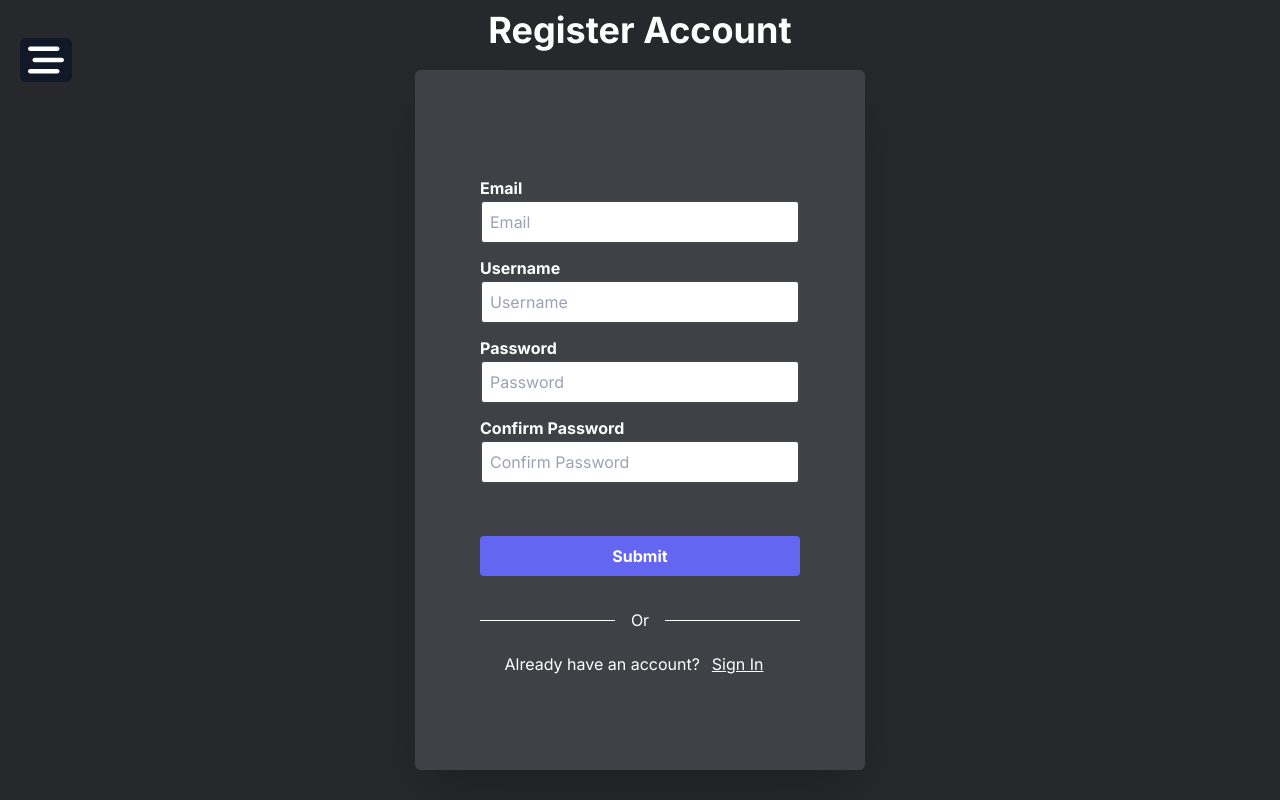
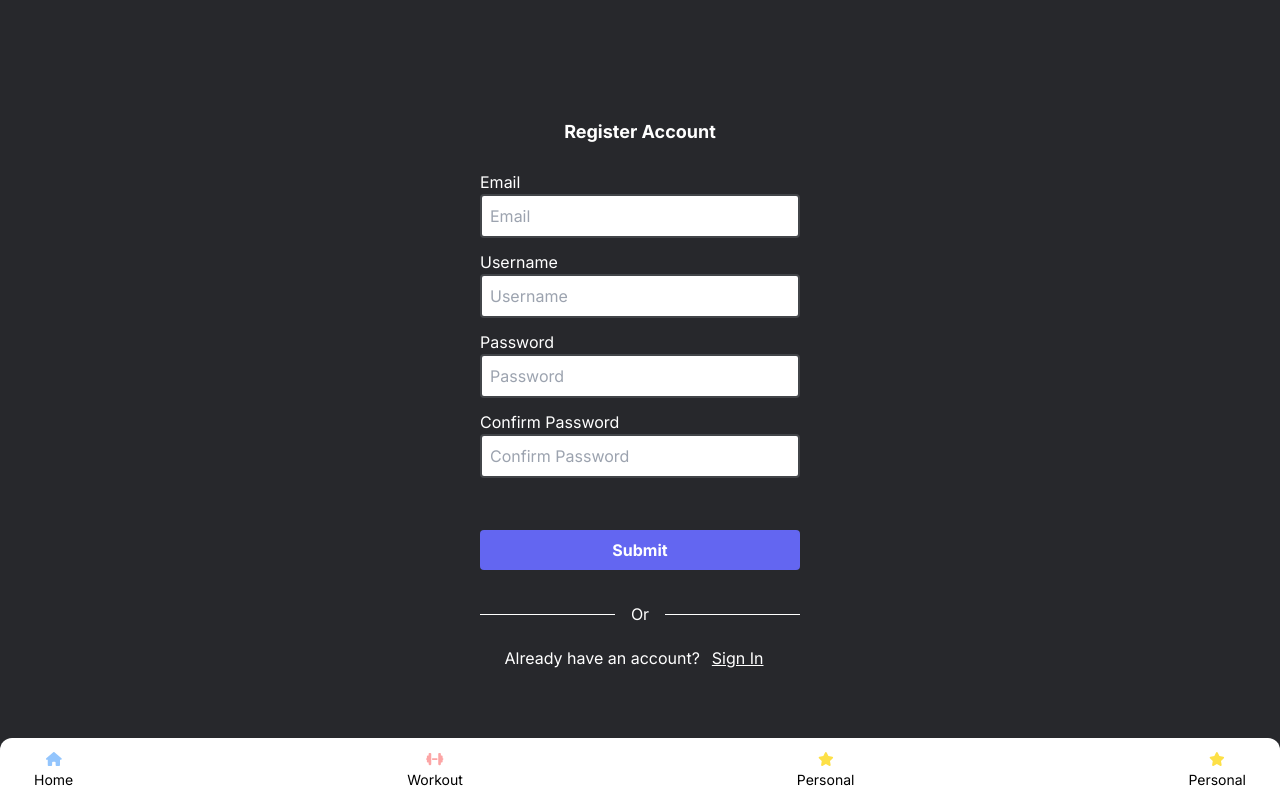
Before and after one commit to AlinMican1/workoutApp, a Next.js app: page /register in a window 1280 px wide. Built offline with nearby package versions, Linux system fonts and the light colour scheme.

Commit message:
works on workout plan page.

```diff
--- a/src/app/layout.tsx
+++ b/src/app/layout.tsx
@@ -32,7 +32,7 @@ export default function RootLayout({
 
   return (
     <html lang="en">
-      <body className={`${inter.className} bg-[#27282c] text-white`}>{children}
+      <body className={`${inter.className} bg-[#27282c] text-white `}>{children}
         {pathname === '/login' || pathname === '/register' ? <>
         </> :
         <div>
--- a/src/app/page.tsx
+++ b/src/app/page.tsx
@@ -3,15 +3,22 @@ import { getServerSession } from 'next-auth';
 import { authOptions } from "@/lib/auth";
 import  {SignOutBtn} from "@/components/atom/authButtons";
 import { DateTime } from "@/components/atom/dateTime";
+
 export default async function Home() {
   const session = await getServerSession(authOptions)
 
   return (
-    <div className="flex justify-center ">
-      <DateTime />{ }&nbsp;{session?.user.username}
+    <div >
+      <h1 className="text-lg font-bold p-3">
+
+        <DateTime />{session?.user.username}
+
+      </h1>
+
       {session?.user ? (<div>
 
       </div>) : ""}
+
     </div>
   )
 
--- /dev/null
+++ b/src/app/workout/page.tsx
@@ -0,0 +1,21 @@
+import React from 'react'
+import { faDumbbell } from '@fortawesome/free-solid-svg-icons'
+import { FontAwesomeIcon } from '@fortawesome/react-fontawesome'
+import { AddWorkoutPlan } from '@/components/molecule/addWorkoutPlan'
+export default async function WorkoutPlanPage() {
+    //const session = await getServerSession(authOptions)
+
+    return (
+        <div className=''>
+            <div className= "">
+                <h1 className='p-3 text-lg font-semibold ' >
+                    WORKOUT PLANS <FontAwesomeIcon icon={faDumbbell} className='text-white'/>
+                    <AddWorkoutPlan />
+                </h1>
+                {/* GET CARDS AND PUT THEM IN HERE AWAIT PRISMA CLIENT and verification */}
+            </div>
+
+        </div>
+
+  )
+}
--- a/src/components/atom/button.tsx
+++ b/src/components/atom/button.tsx
@@ -14,14 +14,14 @@ export const ButtonNavBar: React.FC<ButtonConfig> = ({btnText,btnColor, onclick,
 
     <button onClick={onclick}
     className= { `${btnColor}
-    + flex relative items-center w-[250px] px-3 text-[17px]
-    py-2 min-h-[32px] font-semibold rounded rounded-md
-    hover:bg-indigo-500  duration-150 hover:px-5` } {...props} >
-    <div className='w-4 h-7 mr-5'>
+    + flex relative text-[14px]
+    min-h-[32px]  rounded rounded-md flex-col
+    hover:bg-indigo-500  items-center duration-150 ` } {...props} >
+    <div className=''>
     {children}
     </div>
     <div>
-    <span className='top-[-1px] relative '>{btnText}</span>
+    <span className='text-black'>{btnText}</span>
     </div>
 
     </button>
--- a/src/components/atom/dateTime.tsx
+++ b/src/components/atom/dateTime.tsx
@@ -3,17 +3,17 @@ import React from 'react'
 import { useState,useEffect } from 'react';
 export const DateTime = () => {
     const date = new Date();
-    const [dayMessage, setDayMessage] = useState("Good Afternoon");
+    const [dayMessage, setDayMessage] = useState("Good Afternoon,");
     useEffect(() => {
         const date = new Date();
         const hour = date.getHours();
 
         if (hour >= 12 && hour < 18) {
-          setDayMessage("Good Afternoon");
+          setDayMessage("Good Afternoon,");
         } else if (hour >= 18 || hour < 6) {
-          setDayMessage("Good Evening");
+          setDayMessage("Good Evening,");
         } else {
-          setDayMessage("Good Morning");
+          setDayMessage("Good Morning,");
         }
       }, []);
     return (
--- /dev/null
+++ b/src/components/molecule/addWorkoutPlan.tsx
@@ -0,0 +1,15 @@
+import React from 'react'
+import { db } from '@/lib/db'
+import { ButtonNavBar } from '../atom/button'
+import { faPlus } from '@fortawesome/free-solid-svg-icons'
+import { FontAwesomeIcon } from '@fortawesome/react-fontawesome'
+
+export const AddWorkoutPlan = () => {
+  return (
+    <div>
+        <ButtonNavBar>
+            <FontAwesomeIcon icon={faPlus} />
+        </ButtonNavBar>
+    </div>
+  )
+}
--- a/src/components/molecule/login.tsx
+++ b/src/components/molecule/login.tsx
@@ -76,12 +76,12 @@ const onSubmit = async (e: React.FormEvent) =>{
 
 return (
     <div className='flex flex-col justify-center items-center h-screen'>
-            <h1 className='text-white text-center font-bold text-4xl'>Sign in</h1>
-            <div className='flex flex-col justify-center items-center text-white w-[450px] h-[700px] bg-[#3F4147] my-5 rounded-md shadow-2xl'>
+            <h1 className='text-white text-center font-bold text-lg'>Sign in</h1>
+            <div className='flex flex-col justify-center items-center text-white my-5 rounded-md shadow-2xl'>
                 <form onSubmit={onSubmit}>
 
                     <div className='flex flex-col mt-3 mb-1'>
-                    <label  className='text-white font-bold'>Email</label>
+                    <label  className='text-white text-semibold text-base'>Email</label>
                     <input className={`p-2 w-80 rounded border-2 border-[#424549] focus:outline-none focus:border-indigo-500 text-black ${
                         emailError ? 'border-red-500 focus:border-red-500' : '' }`}
                     name='email' autoComplete='email' placeholder='Email' value={email} type='text' onChange={(e) => setEmail(e.target.value) }/>
@@ -89,7 +89,7 @@ return (
                     </div>
 
                     <div className='flex flex-col mt-3 mb-1'>
-                    <label  className='text-white font-bold'>Password</label>
+                    <label  className='text-white text-semibold text-base'>Password</label>
                     <input className={`p-2 w-80 rounded border-2 border-[#424549] focus:outline-none focus:border-indigo-500 text-black ${
                         passwordError? 'border-red-500 focus:border-red-500' : '' }`}
                         name='password' placeholder='Password' value={password} type='password' onChange={(e) => setPassword(e.target.value) }/>
--- a/src/components/molecule/navBar.tsx
+++ b/src/components/molecule/navBar.tsx
@@ -5,51 +5,87 @@ import '../../app/globals.css'
 import { faXmark,faHome, faDumbbell , faStar, faBarsStaggered} from '@fortawesome/free-solid-svg-icons'
 import { FontAwesomeIcon } from '@fortawesome/react-fontawesome'
 import { SignOutBtn } from '../atom/authButtons'
+import Link from 'next/link'
 
 const Open = () => {
     document.querySelector('.sidebar')?.classList.toggle('left-[-300px]')
 }
 export const NavBar = () => {
   return (
-    <>
-    <span className='absolute text-white text-4xl top-10 left-5 cursor-pointer' onClick={Open}>
-            <i className='px-2 bg-gray-900 rounded-md'><FontAwesomeIcon icon={faBarsStaggered} /></i>
-        </span>
-    <div className='sidebar  fixed top top-0 bottom-0  overflow-y-scroll no-scrollbar
-    p-2 w-[300px] left-[-300px] overflow-y-auto text-center bg-gray-900'>
-
-        <div className='text-gray-100 text-xl'>
-            <div className=' p-2.5 mt-1 flex items-center  justify-between'>
-                <h1 className='font-bold text-gray-200 text-[18px] ml-3'> Tailwindbar </h1>
-                <i className='cursor-pointer  w-[20px]  mr-3 ' onClick={Open}><FontAwesomeIcon className='text-[23px] p-1 rounded-md hover:bg-red-500' icon={faXmark} /></i>
-            </div>
-            <hr className='my-2 text-gray-600' />
-        </div>
-        <div className='mt-3 flex flex-col items-center px-4 p-2.5 '>
-            <div className='mb-2'>
+    <div className='bg-white max-h-[4rem] px-6 rounded-t-xl flex fixed bottom-0 left-0 w-full'>
+        <div className='w-full'>
+            <li className='flex  p-2.5 justify-between'>
+            <Link href={'/'}>
                 <ButtonNavBar btnColor='bg-transparent' btnText = "Home">
                     <FontAwesomeIcon icon={faHome} className='text-blue-300' />
                 </ButtonNavBar>
-            </div>
-            <div className='mb-2'>
-            <ButtonNavBar btnColor='bg-transparent' btnText = "Workout Plans">
+            </Link>
+
+            <Link href={'/workout'}>
+                <ButtonNavBar btnColor='bg-transparent' btnText = "Workout">
                     <FontAwesomeIcon icon={faDumbbell} className='text-red-300'/>
                 </ButtonNavBar>
-            </div>
-            <div className='mb-2'>
-            <ButtonNavBar btnColor='bg-transparent' btnText = "Personal Bests">
+            </Link>
+
+            <Link href={'/'}>
+                <ButtonNavBar btnColor='bg-transparent' btnText = "Personal">
                     <FontAwesomeIcon icon={faStar} className='text-yellow-300' />
                 </ButtonNavBar>
+            </Link>
+            <Link href={'/'}>
+                <ButtonNavBar btnColor='bg-transparent' btnText = "Personal">
+                    <FontAwesomeIcon icon={faStar} className='text-yellow-300' />
+                </ButtonNavBar>
+            </Link>
+
+
+
+        </li>
         </div>
     </div>
-        <div className='relative bottom-[-630px]'>
-            <hr className='my-2 text-gray-600'/>
-            <div className='p-2.5 px-4'>
-                <SignOutBtn/>
-            </div>
+    // <>
+    // <span className='absolute text-white text-4xl top-10 left-5 cursor-pointer' onClick={Open}>
+    //         <i className='px-2 bg-gray-900 rounded-md'><FontAwesomeIcon icon={faBarsStaggered} /></i>
+    //     </span>
+    // <div className='sidebar  fixed top top-0 bottom-0  overflow-y-scroll no-scrollbar
+    // p-2 w-[300px] left-[-300px] overflow-y-auto text-center bg-gray-900'>
 
-        </div>
-    </div>
-    </>
+    //     <div className='text-gray-100 text-xl'>
+    //         <div className=' p-2.5 mt-1 flex items-center  justify-between'>
+    //             <h1 className='font-bold text-gray-200 text-[18px] ml-3'> Tailwindbar </h1>
+    //             <i className='cursor-pointer  w-[20px]  mr-3 ' onClick={Open}><FontAwesomeIcon className='text-[23px] p-1 rounded-md hover:bg-red-500' icon={faXmark} /></i>
+    //         </div>
+    //         <hr className='my-2 text-gray-600' />
+    //     </div>
+    //     <div className='mt-3 flex flex-col items-center px-4 p-2.5 '>
+    //         <div className='mb-2'>
+    //         <Link href={'/'}>
+    //         <ButtonNavBar btnColor='bg-transparent' btnText = "Home">
+    //             <FontAwesomeIcon icon={faHome} className='text-blue-300' />
+    //         </ButtonNavBar>
+    //         </Link>
+    //         </div>
+    //         <div className='mb-2'>
+    //         <Link href={'/workout'}>
+    //         <ButtonNavBar btnColor='bg-transparent' btnText = "Workout Plans">
+    //             <FontAwesomeIcon icon={faDumbbell} className='text-red-300'/>
+    //         </ButtonNavBar>
+    //         </Link>
+    //         </div>
+    //         <div className='mb-2'>
+    //         <ButtonNavBar btnColor='bg-transparent' btnText = "Personal Bests">
+    //             <FontAwesomeIcon icon={faStar} className='text-yellow-300' />
+    //         </ButtonNavBar>
+    //         </div>
+    //     </div>
+    //     <div className='relative'>
+    //         <hr className='my-2 text-gray-600'/>
+    //         <div className='p-2.5 px-4'>
+    //             <SignOutBtn/>
+    //         </div>
+
+    //     </div>
+    // </div>
+    // </>
   )
 }
--- a/src/components/molecule/register.tsx
+++ b/src/components/molecule/register.tsx
@@ -142,41 +142,41 @@ export default function Register(){
 
 
     return (
-        <div className='flex flex-col justify-center items-center h-screen'>
-            <h1 className='text-white text-center font-bold text-4xl'>Register Account</h1>
-            <div className='flex flex-col justify-center items-center text-white w-[450px] h-[700px] bg-[#3F4147] my-5 rounded-md shadow-2xl'>
+        <div className='flex flex-col justify-center items-center  h-screen'>
+            <h1 className='text-white text-center font-bold text-lg'>Register Account</h1>
+            <div className='flex flex-col justify-center items-center text-white my-3 rounded-md '>
                 <form onSubmit={onSubmit}>
 
                     <div className='flex flex-col mt-3 mb-1'>
-                    <label  className='text-white font-bold'>Email</label>
+                    <label  className='text-white text-semibold text-base'>Email</label>
                     <input className={`p-2 w-80 rounded border-2 border-[#424549] focus:outline-none focus:border-indigo-500 text-black ${
                         emailError ? 'border-red-500 focus:border-red-500' : '' }`}
                     name='email' autoComplete='email' placeholder='Email' value={email} type='text' onChange={(e) => setEmail(e.target.value) }/>
-                     {emailError && <span className='text-red-600 font-bold text-sm p-1'>{emailErrorMsg}</span>}
+                     {emailError && <span className='text-red-600 font-bold text-sm p-1 mt-0'>{emailErrorMsg}</span>}
                     </div>
 
                     <div className='flex flex-col mt-3 mb-1'>
-                    <label  className='text-white font-bold'>Username</label>
+                    <label  className='text-white text-semibold text-base'>Username</label>
                     <input className={`p-2 w-80 rounded border-2 border-[#424549] focus:outline-none focus:border-indigo-500 text-black ${
                         nameError? 'border-red-500 focus:border-red-500' : '' }`}
                         name='name' placeholder='Username' value={username} type='text' onChange={(e) => setName(e.target.value) }/>
-                        { nameError && <span className='text-red-600 font-bold text-sm p-1'>{nameErrorMsg}</span>}
+                        { nameError && <span className='text-red-600 font-bold text-sm p-1 mt-0'>{nameErrorMsg}</span>}
                     </div>
 
                     <div className='flex flex-col mt-3 mb-1'>
-                    <label  className='text-white font-bold'>Password</label>
+                    <label  className='text-white text-semibold text-base'>Password</label>
                     <input className={`p-2 w-80 rounded border-2 border-[#424549] focus:outline-none focus:border-indigo-500 text-black ${
                         passwordError ? 'border-red-500 focus:border-red-500' : '' }`}
                         name='password' placeholder='Password' value={password} type='password' onChange={(e) => setPassword(e.target.value) }/>
-                        { passwordError && <span className='text-red-600 font-bold text-sm p-1'>{passwordErrorMsg}</span>}
+                        { passwordError && <span className='text-red-600 font-bold text-sm p-1 mt-0'>{passwordErrorMsg}</span>}
                     </div>
 
                     <div className='flex flex-col mt-3 mb-1'>
-                    <label  className='text-white font-bold'>Confirm Password</label>
+                    <label  className='text-white text-semibold text-base'>Confirm Password</label>
                     <input className={`p-2 w-80 rounded border-2 border-[#424549] focus:outline-none focus:border-indigo-500 text-black ${
                         password2Error ? 'border-red-500 focus:border-red-500' : '' }`}
                         name='password' placeholder='Confirm Password' value={password2} type='password' onChange={(e) => setPassword2(e.target.value) }/>
-                        { password2Error && <span className='text-red-600 font-bold text-sm p-1'>{password2ErrorMsg}</span>}
+                        { password2Error && <span className='text-red-600 font-bold text-sm p-1 mt-0'>{password2ErrorMsg}</span>}
                     </div>
 
                     <div className='flex flex-col mt-5 mb-3'>
```
Also changed, not shown: 2 other files (tests, documents, lock files or other folders). Lines whose indentation alone changed are shown as unchanged.
